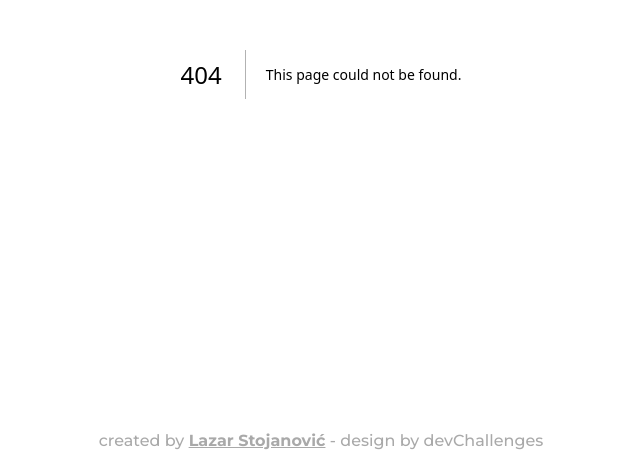
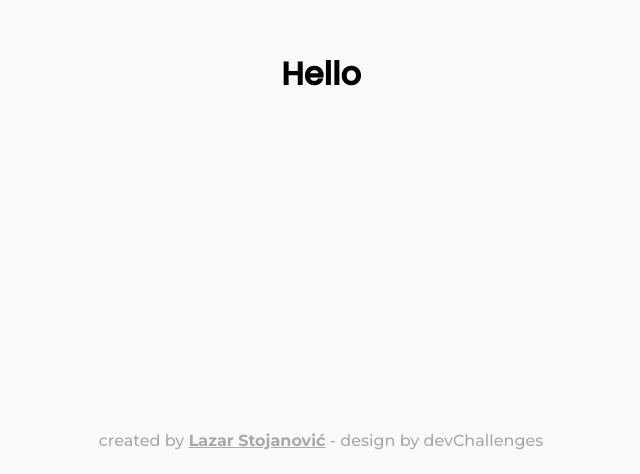
Before and after one commit to Coolbylaki/Image-Upload, a Next.js app: page /result in a window 1280 px wide. Before the commit this address had no page. Shown: the part 326-800 px from the top of the page, without its empty margins (319-959 px from the left). Built offline with nearby package versions, Linux system fonts and the light colour scheme.

Commit message:
Fix: upload loading state

```diff
--- a/app/loading.tsx
+++ b/app/result/loading.tsx
@@ -1,4 +1,4 @@
-import LoadingBar from "@/components/Loading/LoadingBar";
+import LoadingBar from "../../components/Loading/LoadingBar";
 
 export default function Loading() {
 	return <LoadingBar />;
--- /dev/null
+++ b/app/result/page.tsx
@@ -0,0 +1,11 @@
+"use client";
+
+import { useEffect } from "react";
+
+export default function Result() {
+	return (
+		<>
+			<h1>Hello</h1>
+		</>
+	);
+}
--- a/components/Loading/LoadingBar.module.css
+++ b/components/Loading/LoadingBar.module.css
@@ -32,6 +32,7 @@
 	width: 6rem;
 	background-color: var(--blue-1);
 	animation: loadingAnimation 2s linear infinite;
+	border-radius: 0.175rem;
 }
 
 @keyframes loadingAnimation {
--- a/components/Upload/Upload.tsx
+++ b/components/Upload/Upload.tsx
@@ -5,6 +5,7 @@ import { imageDb } from "@/utils/firebase-config";
 import { ref, uploadBytes } from "firebase/storage";
 import { v4 } from "uuid";
 import styles from "./Upload.module.css";
+import { useRouter } from "next/navigation";
 
 type Props = {
 	btnClass: string;
@@ -13,6 +14,7 @@ type Props = {
 export default function Upload(props: Props) {
 	const [imageLink, setImageLink] = useState<File | null>(null);
 	const fileInputRef = useRef<HTMLInputElement>(null);
+	const router = useRouter();
 
 	const handleClick = () => {
 		fileInputRef.current?.click();
@@ -24,6 +26,7 @@ export default function Upload(props: Props) {
 			setImageLink(file);
 			const imgRef = ref(imageDb, `files/${v4()}`);
 			uploadBytes(imgRef, file);
+			router.push("/result");
 		}
 	};
 
```
